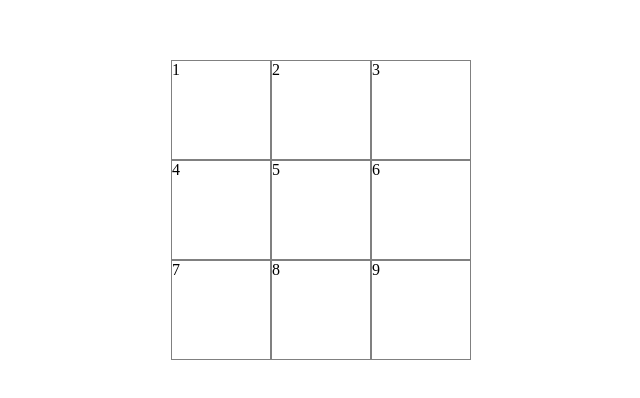
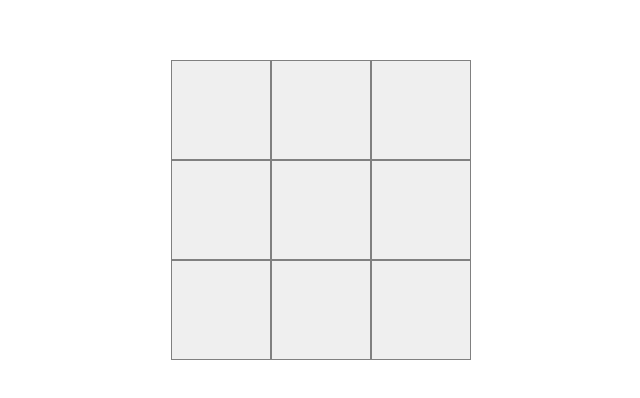
Before and after one commit to macoyshev/tictactoeR, a React (Create React App) app: page / in a window 1280 px wide. Shown: the part 190-588 px from the top of the page, without its empty margins (319-959 px from the left). Built offline with nearby package versions, Linux system fonts and the light colour scheme.

Commit message:
states added

```diff
--- a/src/App.js
+++ b/src/App.js
@@ -3,17 +3,33 @@ import React, {useState} from "react";
 class Cell extends React.Component {
   render() {
     return (
-      <div className="cell">
+      <button className="cell" onClick={() => this.props.onClick()}>
         {this.props.value}
-      </div>
-    );
+      </button>
+    )
   }
 }
 
 
 class Board extends React.Component {
+  constructor(props) {
+    super(props)
+    this.state = {
+      cells: Array(9).fill(null)
+    }
+  }
+
+  handleClick(i) {
+    const cells = this.state.cells.slice()
+
+    cells[i] = 'X'
+    console.log('x');
+
+    this.setState({cells: cells})
+  }
+
   renderCell(i) {
-    return <Cell value={i}/>
+    return <Cell value={this.state.cells[i]} onClick={() => this.handleClick(i)}/>
   }
 
   render() {
```
